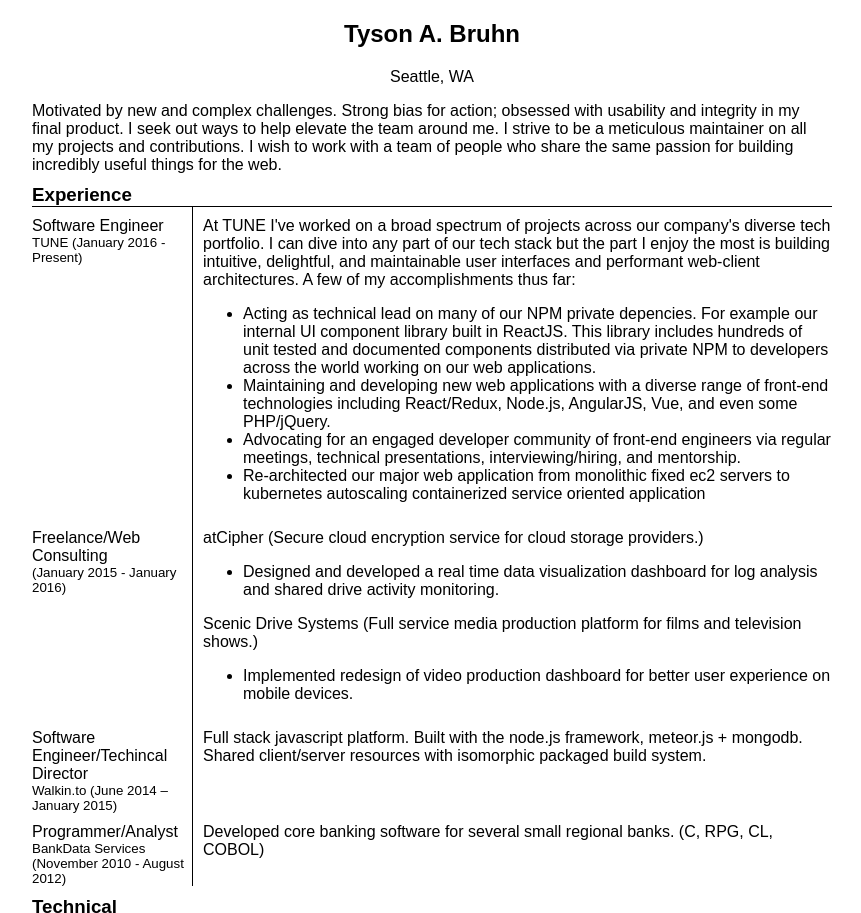
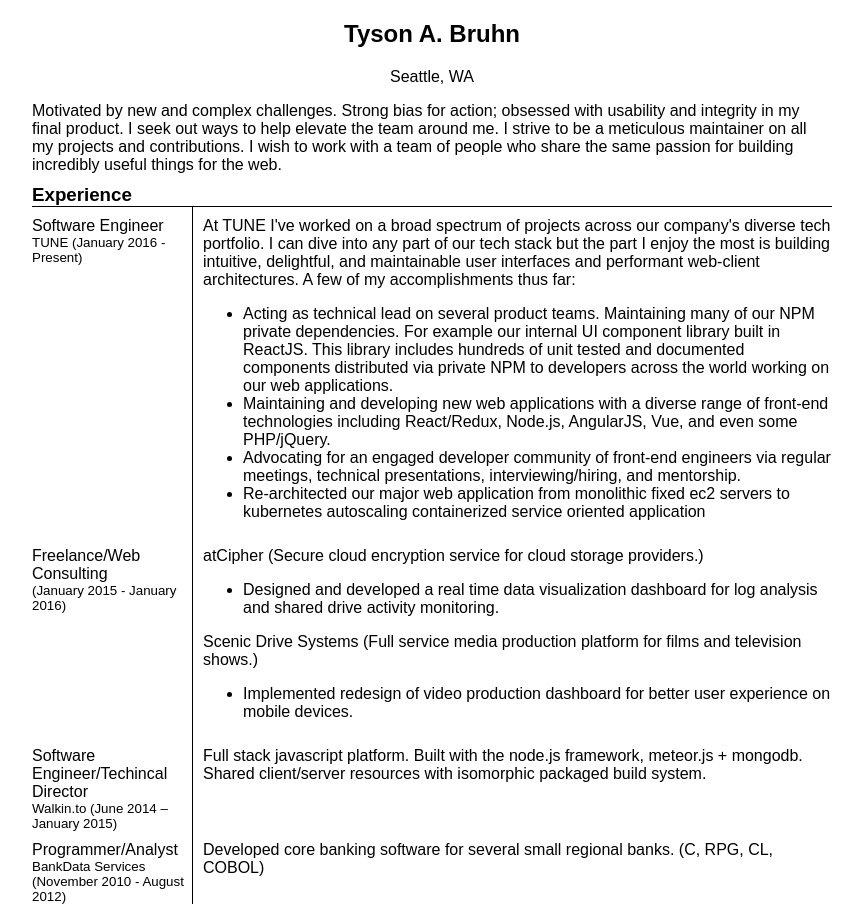
Before and after one commit to tabruhn/tabruhn.github.io, a plain HTML site: page index.html in a window 1280 px wide. Shown: the top 913 px of the page, without its empty margins (208-1069 px from the left). Drawn offline with Linux system fonts and the light colour scheme.

Commit message:
[fix] spelling correction

```diff
--- a/index.html
+++ b/index.html
@@ -89,7 +89,7 @@
           At TUNE I've worked on a broad spectrum of projects across our company's diverse tech portfolio. I can dive into any part of our tech stack but the part I enjoy the most is building intuitive, delightful, and maintainable user interfaces and performant web-client architectures. A few of my accomplishments thus far:
             <ul>
               <li>
-                Acting as technical lead on many of our NPM private depencies. For example our internal UI component library built in ReactJS. This library includes hundreds of unit tested and documented components distributed via private NPM to developers across the world working on our web applications.
+                Acting as technical lead on several product teams. Maintaining many of our NPM private dependencies. For example our internal UI component library built in ReactJS. This library includes hundreds of unit tested and documented components distributed via private NPM to developers across the world working on our web applications.
               </li>
               <li>
                 Maintaining and developing new web applications with a diverse range of front-end technologies including React/Redux, Node.js, AngularJS, Vue, and even some PHP/jQuery.
```
